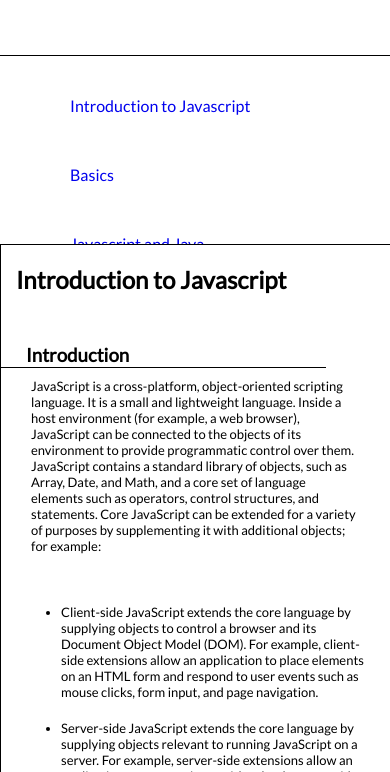
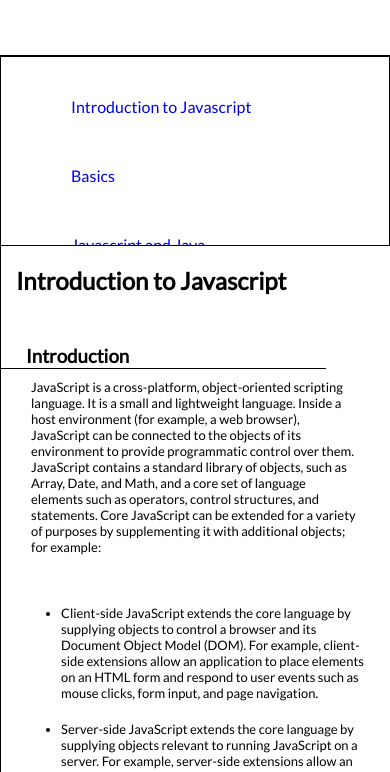
Before and after one commit to marcolepdev/example-documentation-page, a plain HTML site: page index.html in a window 390 px wide. Shown: the part 72-844 px from the top of the page. Drawn offline with Linux system fonts and the light colour scheme.

Commit message:
Update index.css

```diff
--- a/index.css
+++ b/index.css
@@ -173,7 +173,7 @@ li {
       }
       .menu {
           height:20vh;
-          border-bottom: 1px solid #000000;
+          border: 1px solid #000000;
       }
       .list-item {
           padding:20px 20px 10px 60px;
```
